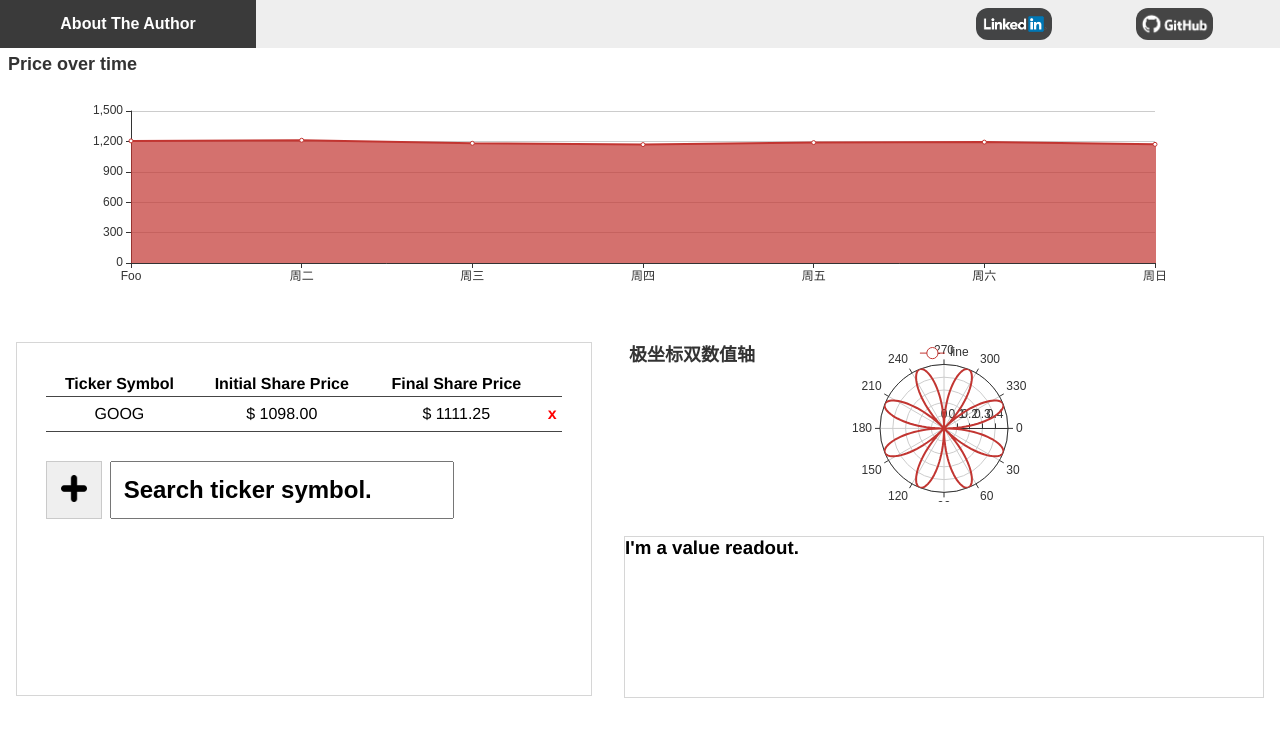
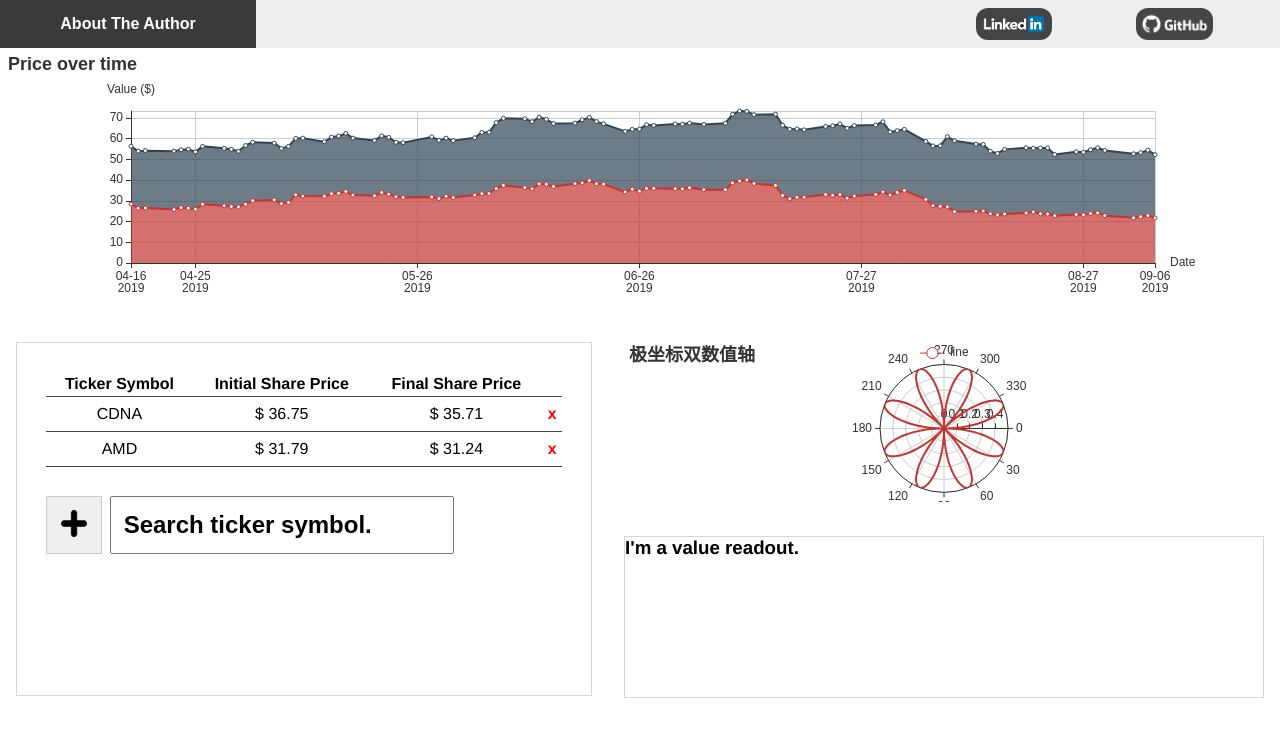
Before and after one commit to HarryMWinters/stock-price-delta, a Vue app: page / in a window 1280 px wide. Shown: the top 736 px of the page. Built offline with nearby package versions, Linux system fonts and the light colour scheme.

Commit message:
Date-Price values piping through correctly on load

```diff
--- a/src/App.vue
+++ b/src/App.vue
@@ -1,7 +1,7 @@
 <template>
   <div id="app">
     <Nav />
-    <MultiGraph v-bind:stocks="stocks" />
+    <MultiGraph v-bind:stocks="stocks" v-bind:dates="dates" />
     <ControlPanel v-bind:stocks="stocks" v-bind:dates="dates" />
   </div>
 </template>
@@ -22,110 +22,217 @@ export default {
     return {
       stocks: [
         {
-          symbol: "GOOG",
-          initialSharePrice: "1098.00",
-          finalSharePrice: "1111.25",
+          symbol: "CDNA",
+          initialSharePrice: "36.75",
+          finalSharePrice: "35.71",
           priceArray: [
-            1204.9301,
-            1211.38,
-            1181.41,
-            1168.39,
-            1188.1,
-            1192.85,
-            1171.02,
-            1167.84,
-            1168.89,
-            1151.29,
-            1189.53,
-            1191.25,
-            1182.6899,
-            1198.45,
-            1177.6,
-            1167.26,
-            1164.29,
-            1197.27,
-            1174.71,
-            1188.01,
-            1204.8,
-            1173.99,
-            1169.95,
-            1152.32,
-            1193.99,
-            1209.01,
-            1216.68,
-            1225.14,
-            1239.41,
-            1250.41,
-            1132.12,
-            1137.81,
-            1146.21,
-            1138.07,
-            1130.1,
-            1146.33,
-            1146.35,
-            1153.58,
-            1150.34,
-            1144.9,
-            1144.21,
-            1140.48,
-            1124.83,
-            1116.35,
-            1131.59,
-            1121.58,
-            1111.25,
-            1097.95,
-            1080.91,
-            1076.01,
-            1079.8,
-            1086.35,
-            1115.52,
-            1121.88,
-            1111.42,
-            1102.33,
-            1103.6,
-            1092.5,
-            1085.35,
-            1088.77,
-            1077.03,
-            1078.72,
-            1080.38,
-            1066.04,
-            1044.34,
-            1042.22,
-            1053.05,
-            1036.23,
-            1103.63,
-            1117.95,
-            1116.46,
-            1134.15,
-            1133.47,
-            1140.77,
-            1151.42,
-            1149.63,
-            1138.85,
-            1162.3,
-            1178.98,
-            1164.21,
-            1120.44,
-            1132.03,
-            1164.27,
-            1162.38,
-            1166.27,
-            1174.1,
-            1189.39,
-            1185.4,
-            1162.61,
-            1168.08,
-            1188.48,
-            1287.58,
-            1272.18,
-            1263.45,
-            1256,
-            1264.55,
-            1248.84,
-            1236.37,
-            1236.34,
-            1227.13
+            [21.7, "2019-09-06"],
+            [22.91, "2019-09-05"],
+            [22.29, "2019-09-04"],
+            [21.78, "2019-09-03"],
+            [22.82, "2019-08-30"],
+            [24.15, "2019-08-29"],
+            [23.86, "2019-08-28"],
+            [23.2, "2019-08-27"],
+            [23.35, "2019-08-26"],
+            [22.8, "2019-08-23"],
+            [23.62, "2019-08-22"],
+            [23.74, "2019-08-21"],
+            [24.63, "2019-08-20"],
+            [24.09, "2019-08-19"],
+            [23.63, "2019-08-16"],
+            [23.17, "2019-08-15"],
+            [23.7, "2019-08-14"],
+            [25.08, "2019-08-13"],
+            [24.96, "2019-08-12"],
+            [24.77, "2019-08-09"],
+            [27.04, "2019-08-08"],
+            [27.35, "2019-08-07"],
+            [27.61, "2019-08-06"],
+            [30.67, "2019-08-05"],
+            [35.01, "2019-08-02"],
+            [34, "2019-08-01"],
+            [32.77, "2019-07-31"],
+            [34.25, "2019-07-30"],
+            [33.07, "2019-07-29"],
+            [32.28, "2019-07-26"],
+            [31.29, "2019-07-25"],
+            [32.98, "2019-07-24"],
+            [32.7, "2019-07-23"],
+            [33.02, "2019-07-22"],
+            [31.72, "2019-07-19"],
+            [31.68, "2019-07-18"],
+            [30.96, "2019-07-17"],
+            [32.57, "2019-07-16"],
+            [37.4, "2019-07-15"],
+            [38.33, "2019-07-12"],
+            [40.08, "2019-07-11"],
+            [39.53, "2019-07-10"],
+            [38.58, "2019-07-09"],
+            [35.39, "2019-07-08"],
+            [35.34, "2019-07-05"],
+            [36.29, "2019-07-03"],
+            [35.71, "2019-07-02"],
+            [35.87, "2019-07-01"],
+            [35.99, "2019-06-28"],
+            [35.97, "2019-06-27"],
+            [34.68, "2019-06-26"],
+            [35.61, "2019-06-25"],
+            [34.23, "2019-06-24"],
+            [38.03, "2019-06-21"],
+            [38.2, "2019-06-20"],
+            [39.77, "2019-06-19"],
+            [38.61, "2019-06-18"],
+            [38.26, "2019-06-17"],
+            [36.92, "2019-06-14"],
+            [37.93, "2019-06-13"],
+            [38.12, "2019-06-12"],
+            [35.76, "2019-06-11"],
+            [36.36, "2019-06-10"],
+            [37.39, "2019-06-07"],
+            [35.87, "2019-06-06"],
+            [33.53, "2019-06-05"],
+            [33.43, "2019-06-04"],
+            [32.8, "2019-06-03"],
+            [31.62, "2019-05-31"],
+            [32.21, "2019-05-30"],
+            [31.07, "2019-05-29"],
+            [31.78, "2019-05-28"],
+            [31.63, "2019-05-24"],
+            [31.9, "2019-05-23"],
+            [33.21, "2019-05-22"],
+            [33.99, "2019-05-21"],
+            [32.43, "2019-05-20"],
+            [32.75, "2019-05-17"],
+            [34.52, "2019-05-16"],
+            [33.65, "2019-05-15"],
+            [33.4, "2019-05-14"],
+            [32.23, "2019-05-13"],
+            [32.27, "2019-05-10"],
+            [32.9, "2019-05-09"],
+            [29.15, "2019-05-08"],
+            [28.62, "2019-05-07"],
+            [30.43, "2019-05-06"],
+            [30.06, "2019-05-03"],
+            [28.38, "2019-05-02"],
+            [27.06, "2019-05-01"],
+            [27.21, "2019-04-30"],
+            [27.61, "2019-04-29"],
+            [28.38, "2019-04-26"],
+            [25.95, "2019-04-25"],
+            [26.46, "2019-04-24"],
+            [26.65, "2019-04-23"],
+            [25.78, "2019-04-22"],
+            [26.5, "2019-04-18"],
+            [26.46, "2019-04-17"],
+            [28.38, "2019-04-16"]
+          ]
+        },
+        {
+          symbol: "AMD",
+          initialSharePrice: "31.79",
+          finalSharePrice: "31.24",
+          priceArray: [
+            [30.56, "2019-09-06"],
+            [31.5, "2019-09-05"],
+            [30.95, "2019-09-04"],
+            [30.9, "2019-09-03"],
+            [31.45, "2019-08-30"],
+            [31.45, "2019-08-29"],
+            [30.78, "2019-08-28"],
+            [30.2, "2019-08-27"],
+            [30.28, "2019-08-26"],
+            [29.54, "2019-08-23"],
+            [31.9, "2019-08-22"],
+            [31.7, "2019-08-21"],
+            [30.72, "2019-08-20"],
+            [31.48, "2019-08-19"],
+            [31.18, "2019-08-16"],
+            [29.67, "2019-08-15"],
+            [30.24, "2019-08-14"],
+            [32.11, "2019-08-13"],
+            [32.43, "2019-08-12"],
+            [34.19, "2019-08-09"],
+            [33.92, "2019-08-08"],
+            [29.19, "2019-08-07"],
+            [28.86, "2019-08-06"],
+            [27.99, "2019-08-05"],
+            [29.44, "2019-08-02"],
+            [29.86, "2019-08-01"],
+            [30.45, "2019-07-31"],
+            [33.87, "2019-07-30"],
+            [33.48, "2019-07-29"],
+            [34.02, "2019-07-26"],
+            [33.67, "2019-07-25"],
+            [34.11, "2019-07-24"],
+            [33.49, "2019-07-23"],
+            [32.85, "2019-07-22"],
+            [32.51, "2019-07-19"],
+            [33, "2019-07-18"],
+            [33.6, "2019-07-17"],
+            [33.85, "2019-07-16"],
+            [34.39, "2019-07-15"],
+            [33.21, "2019-07-12"],
+            [33.06, "2019-07-11"],
+            [33.79, "2019-07-10"],
+            [33.15, "2019-07-09"],
+            [32.04, "2019-07-08"],
+            [31.5, "2019-07-05"],
+            [31.19, "2019-07-03"],
+            [31.24, "2019-07-02"],
+            [31.2, "2019-07-01"],
+            [30.37, "2019-06-28"],
+            [30.74, "2019-06-27"],
+            [29.92, "2019-06-26"],
+            [28.86, "2019-06-25"],
+            [29.26, "2019-06-24"],
+            [29.1, "2019-06-21"],
+            [30.01, "2019-06-20"],
+            [30.5, "2019-06-19"],
+            [30.45, "2019-06-18"],
+            [29.2, "2019-06-17"],
+            [30.36, "2019-06-14"],
+            [31.39, "2019-06-13"],
+            [32.18, "2019-06-12"],
+            [32.41, "2019-06-11"],
+            [33.23, "2019-06-10"],
+            [32.41, "2019-06-07"],
+            [31.82, "2019-06-06"],
+            [29.5, "2019-06-05"],
+            [29.57, "2019-06-04"],
+            [27.58, "2019-06-03"],
+            [27.41, "2019-05-31"],
+            [28.03, "2019-05-30"],
+            [28.09, "2019-05-29"],
+            [29.03, "2019-05-28"],
+            [26.44, "2019-05-24"],
+            [26.36, "2019-05-23"],
+            [27.41, "2019-05-22"],
+            [27.35, "2019-05-21"],
+            [26.68, "2019-05-20"],
+            [27.5, "2019-05-17"],
+            [28.01, "2019-05-16"],
+            [27.58, "2019-05-15"],
+            [27.32, "2019-05-14"],
+            [26.24, "2019-05-13"],
+            [27.96, "2019-05-10"],
+            [27.21, "2019-05-09"],
+            [27.09, "2019-05-08"],
+            [26.66, "2019-05-07"],
+            [27.42, "2019-05-06"],
+            [28.22, "2019-05-03"],
+            [28.29, "2019-05-02"],
+            [26.81, "2019-05-01"],
+            [27.63, "2019-04-30"],
+            [27.69, "2019-04-29"],
+            [27.88, "2019-04-26"],
+            [27.66, "2019-04-25"],
+            [28.46, "2019-04-24"],
+            [27.97, "2019-04-23"],
+            [28.18, "2019-04-22"],
+            [27.68, "2019-04-18"],
+            [27.49, "2019-04-17"],
+            [27.93, "2019-04-16"]
           ]
         }
       ],
--- a/src/components/mutli-graph/MultiGraph.vue
+++ b/src/components/mutli-graph/MultiGraph.vue
@@ -11,7 +11,7 @@ export default {
   components: {
     "v-chart": ECharts
   },
-  props: { stocks: Array },
+  props: { stocks: Array, dates: Object },
   data() {
     return {
       stackedChart: {
@@ -20,14 +20,18 @@ export default {
         },
         xAxis: [
           {
-            type: "category",
-            boundaryGap: false,
-            data: ["Foo", "周二", "周三", "周四", "周五", "周六", "周日"]
+            type: "time",
+            name: "Date",
+            min: "dataMin",
+            max: "dataMax"
           }
         ],
         yAxis: [
           {
-            type: "value"
+            type: "value",
+            name: "Value ($)",
+            min: "0",
+            max: "dataMax"
           }
         ],
         series: this.stocks.map(stock => {
@@ -36,13 +40,16 @@ export default {
             type: "line",
             stack: "none",
             areaStyle: {},
-            data: stock.priceArray
+            data: stock.priceArray.map(day => {
+              return [day[1], day[0]];
+            })
           };
         })
       }
     };
   }
 };
+console.log("foo");
 </script>
 
 <style scoped>
--- a/src/components/stock-picker/StockPicker.vue
+++ b/src/components/stock-picker/StockPicker.vue
@@ -70,17 +70,20 @@ export default {
           .then(response => {
             const dates = Object.keys(response.data["Time Series (Daily)"]);
             let stockPrices = dates.map(date => {
-              return Number(
-                response.data["Time Series (Daily)"][date]["4. close"],
-                2
-              );
+              return [
+                Number(
+                  response.data["Time Series (Daily)"][date]["4. close"],
+                  2
+                ),
+                date
+              ];
             });
 
             this.stocks.push({
               symbol: symbol,
               initialSharePrice: Number(
                 response.data["Time Series (Daily)"][this.dates.initial][
-                  "1. open"
+                  "4. close"
                 ]
               ).toFixed(2),
               finalSharePrice: Number(
```
